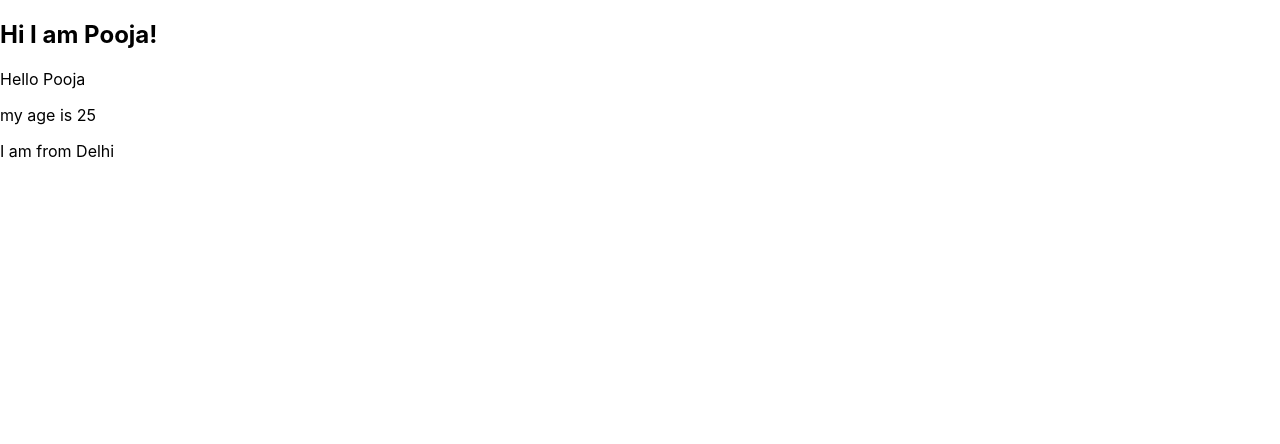
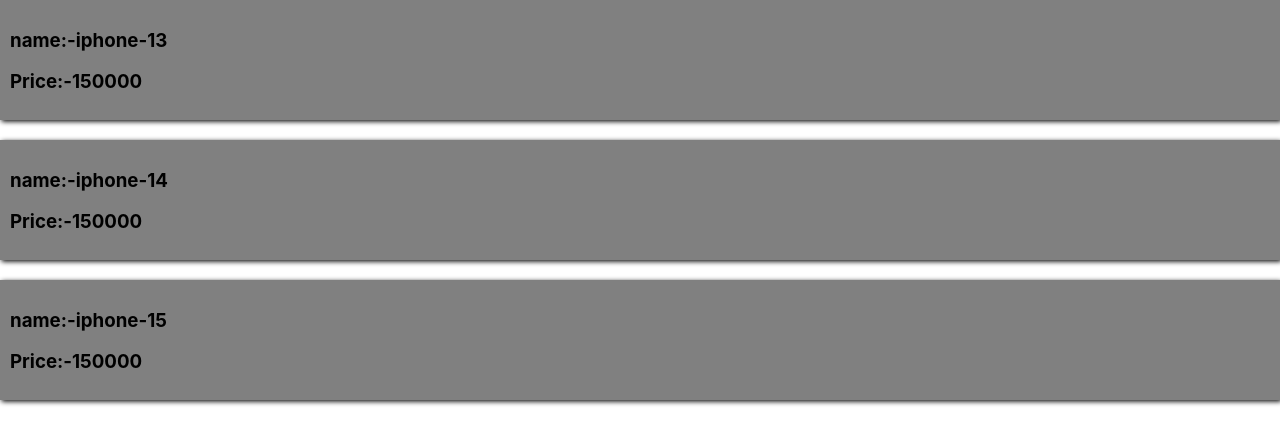
Before and after one commit to puja-1998/react-notes, a React (Create React App) app in the folder react-w3School/my-work/: page / in a window 1280 px wide. Shown: the top 444 px of the page. Built offline with nearby package versions, Linux system fonts and the light colour scheme.

Commit message:
added card component

```diff
--- a/react-w3School/my-work/src/App.js
+++ b/react-w3School/my-work/src/App.js
@@ -1,12 +1,20 @@
+import Card from "./components/Card";
 import PropsComponent from "./PropsComponent";
 
 function App() {
-  const data= { name: "Pooja", age: 25, city: "Delhi"};
-  return (
-    <>
-    <h2>Hi I am Pooja!</h2>
-    <PropsComponent {...data}/>
-    </>
+  // const data= { name: "Pooja", age: 25, city: "Delhi"};
+  // return (
+  //   <>
+  //   <h2>Hi I am Pooja!</h2>
+  //   <PropsComponent {...data}/>
+  //   </
+  // );
+  return(
+    <div style={{display:"flex",  gap:"20px", flexDirection:"column"}}>
+    <Card props={{name:"iphone-13", price:150000}}/>
+    <Card props={{name:"iphone-14", price:150000}}/>
+    <Card props={{name:"iphone-15", price:150000}}/>
+    </div>
   );
 }
 
--- /dev/null
+++ b/react-w3School/my-work/src/components/Card.js
@@ -0,0 +1,11 @@
+import React from 'react'
+
+export default function Card({props}) {
+    console.log(props);
+  return (
+    <div style={{height:"100px", backgroundColor:"gray", boxShadow:"1px 1px 5px 0.5px black", padding:"10px"}}>
+        <h3>name:-{props.name}</h3>
+        <h3>Price:-{props.price}</h3>
+    </div>
+  )
+}
```
